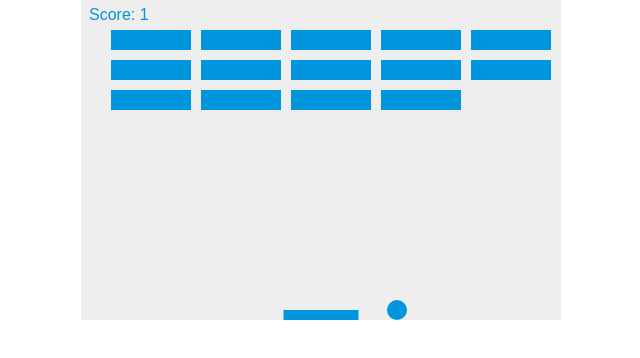
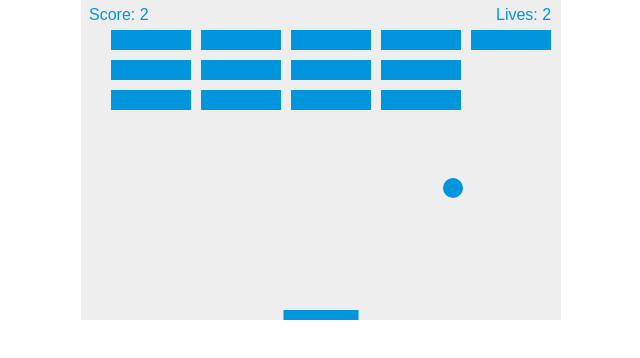
Before and after one commit to fmagana14/BreakoutTutorial, a plain HTML site: page index.html in a window 1280 px wide. Shown: the whole page, without its empty margins (319-959 px from the left). Drawn offline with Linux system fonts and the light colour scheme.

Commit message:
completed step 10

```diff
--- a/index.html
+++ b/index.html
@@ -53,6 +53,8 @@
     let dx = 2;
     let dy = -2;
     let score = 0;
+    let lives = 3;
+
 
     document.addEventListener("keydown", keyDownHandler, false);
     document.addEventListener("keyup", keyUpHandler, false);
@@ -98,7 +100,6 @@
                         if (score === brickRowCount * brickColumnCount) {
                         alert("YOU WIN, CONGRATULATIONS!");
                         document.location.reload();
-                        clearInterval(interval); // Needed for Chrome to end game
                     }
                 }
             }
@@ -106,12 +107,6 @@
     }
 }
 
-
-    function drawScore() {
-        ctx.font = "16px Arial";
-        ctx.fillStyle = "#0095DD";
-        ctx.fillText(`Score: ${score}`, 8, 20);
-    }
 
 
 // display ball
@@ -150,6 +145,19 @@
     }
 }
 
+    function drawScore() {
+        ctx.font = "16px Arial";
+        ctx.fillStyle = "#0095DD";
+        ctx.fillText(`Score: ${score}`, 8, 20);
+    }
+
+    function drawLives() {
+        ctx.font = "16px Arial";
+        ctx.fillStyle = "#0095DD";
+        ctx.fillText(`Lives: ${lives}`, canvas.width - 65, 20);
+    }
+
+
 // ball mocement
     function draw() {
         ctx.clearRect(0, 0, canvas.width, canvas.height);
@@ -158,6 +166,7 @@
         drawPaddle();
         collisionDetection();
         drawScore();
+        drawLives();
         if(x + dx > canvas.width-ballRadius || x + dx < ballRadius) {
         dx = -dx;
         }
@@ -169,10 +178,18 @@
         {
             dy = -dy;
             } else {
+                lives--;
+                if (!lives) {
                 alert("GAME OVER");
                 document.location.reload();
-                clearInterval(interval);
-             }
+            } else {
+                x = canvas.width / 2;
+                y = canvas.height - 30;
+                dx = 3;
+                dy = -3;
+                paddleX = (canvas.width - paddleWidth) / 2;
+            }
+        }
         }
         if(rightPressed) {
             paddleX += 7;
@@ -188,12 +205,14 @@
         }
         x += dx;
         y += dy;
+        requestAnimationFrame(draw);
+
     }
 
 
 
 
-    const interval = setInterval(draw, 10);
+    draw();
 
 
 
```
